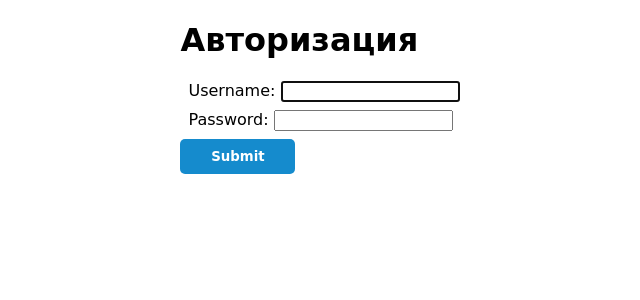
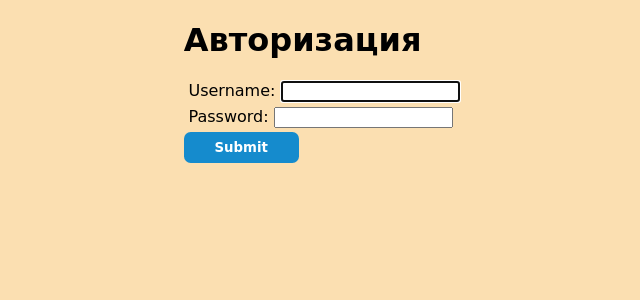
Before and after one commit to RinatNasyrov/tasks_project, a Django app: page /auth/ in a window 1280 px wide. Shown: the top 300 px of the page, without its empty margins (316-956 px from the left). Run offline with Django 4.2, Linux system fonts and the light colour scheme.

Commit message:
Поменял цвет фона

```diff
--- a/tasks/templates/base.html
+++ b/tasks/templates/base.html
@@ -5,28 +5,47 @@
     <title>{% block title %}Title{% endblock title %}</title>
     <style>
         *{ font-family: "Comic Sans MS", "Comic Sans", cursive; }
-        p { margin: 0.5em }
-        li { margin: 1em; }
+        p { margin: 0.3em }
+        li {
+                margin: 1em;
+                background: #ffffff;
+                list-style-type: none;
+                width:750px;
+                padding: 2em;
+                border-radius: 2em;
+            }
         a,input[type=submit]{
                 width: 115px;
                 display: inline;
                 background: #158bcd;
-                border-radius: 5px;
+                border-radius: 0.5em;
                 color: white;
                 font-weight: bold;
                 line-height: 25px;
                 text-align: center;
-                padding: 5px;
+                padding-left: 1em;
+                padding-right: 1em;
+                padding-top:0.2em;
+                padding-bottom:0.2em;
                 text-decoration: none;
-                /*margin: 1em;*/
         }
         a { height: 25px; }
         input[type=submit] { border:none; }
 
-body {
-max-width: max-content;
-margin: auto;
-}
+        /*div {
+                margin: 1em;
+                background: #000000;
+                list-style-type: none;
+                width:750px;
+                padding: 2em;
+                border-radius: 2em;
+        }*/
+
+        body {
+            max-width: max-content;
+            margin: auto;
+            background: #fbdfb1;
+        }
     </style>
 </head>
 <body>
```
Also changed, not shown: db.sqlite3.
